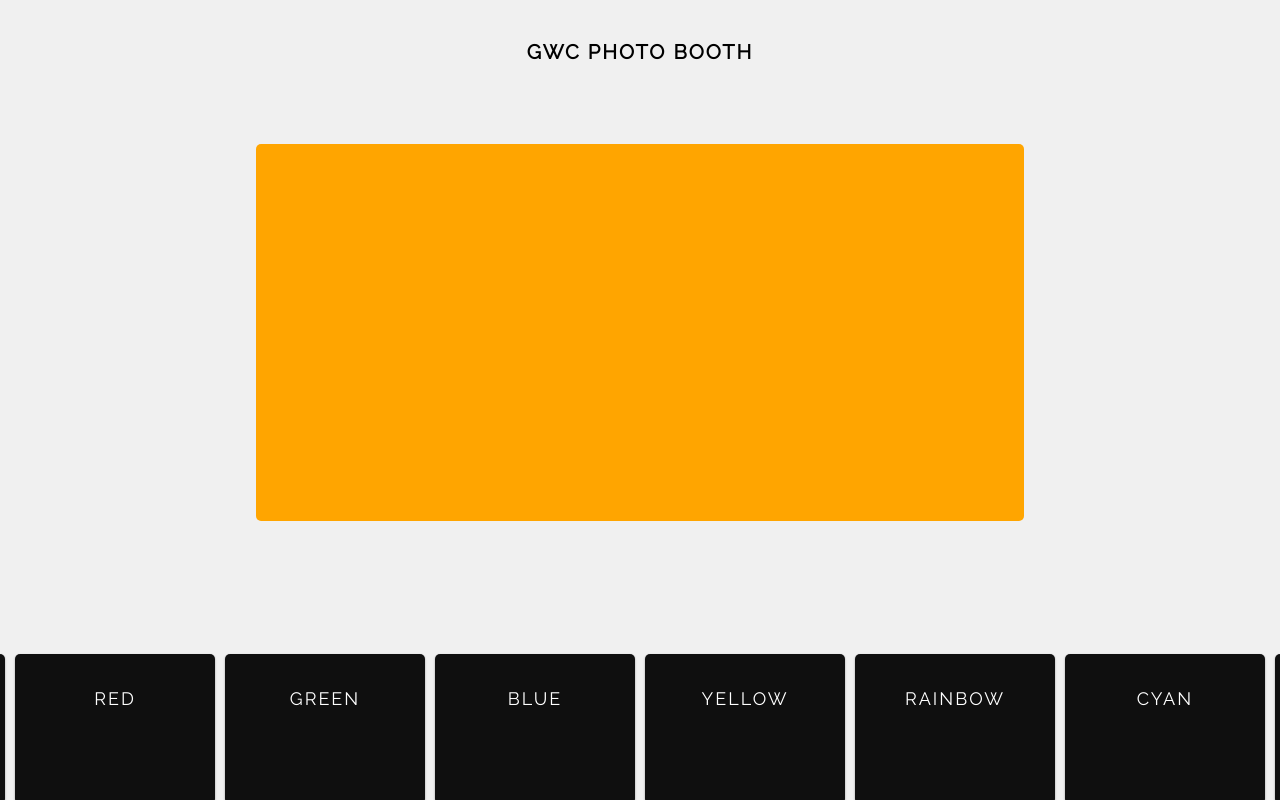
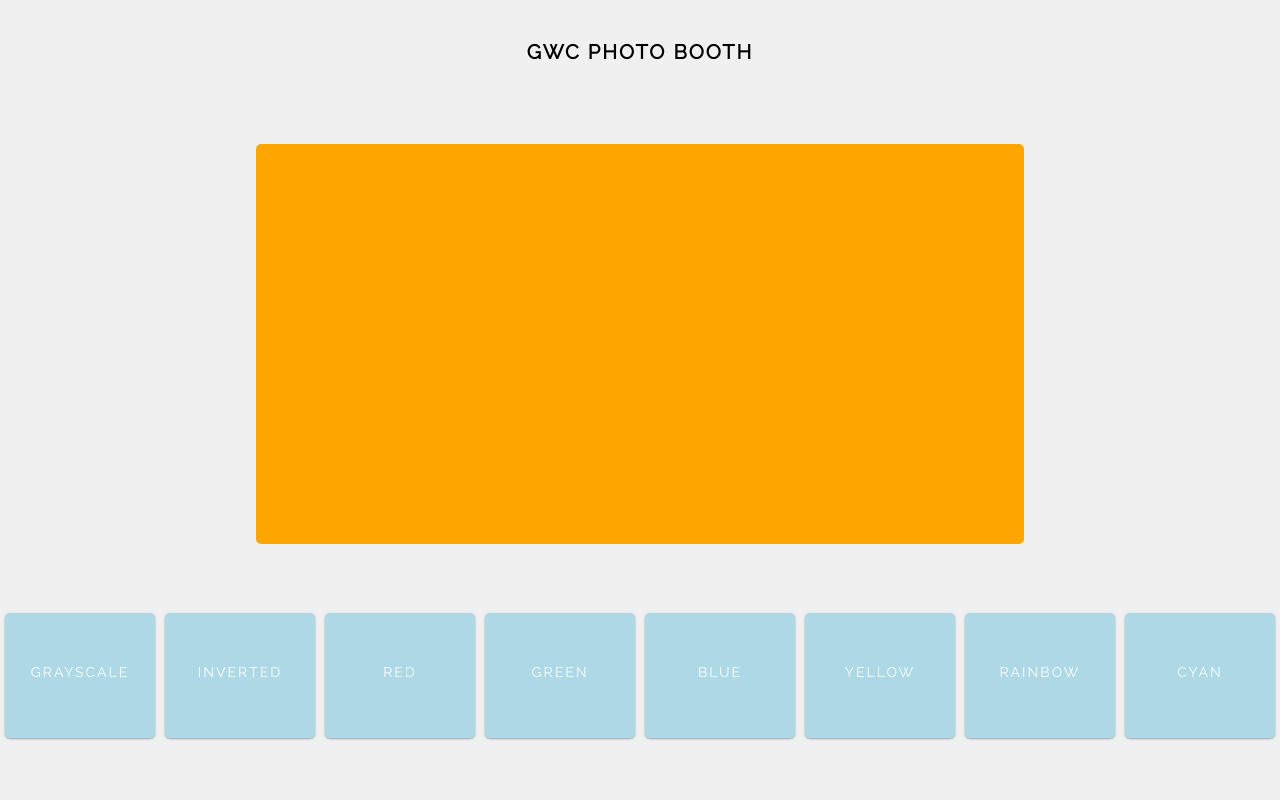
Before and after one commit to lucasrose/gwc-photo-booth, a React (Create React App) app: page / in a window 1280 px wide. Built offline with nearby package versions, Linux system fonts and the light colour scheme.

Commit message:
update styles

```diff
--- a/src/components/Booth.jsx
+++ /dev/null
@@ -1,12 +0,0 @@
-import React, { useState, useEffect } from 'react';
-import '../styles/filterBooth.css';
-
-function Booth() {
-  //TODO: ADD CANVAS HERE
-  return (
-    <div className="filter-booth">
-    </div>
-  );
-}
-
-export default Booth;
--- /dev/null
+++ b/src/components/Canvas.jsx
@@ -0,0 +1,25 @@
+import React, { useRef, useEffect } from 'react';
+import '../styles/filterBooth.css';
+
+function getCanvasFromFilter(inputEl, filter){
+  return <canvas ref={inputEl} width="inherit" height="inherit"/>;
+}
+
+function Canvas(props) {
+  const { filter } = props;  //change canvas based on filter
+  const inputEl = useRef(null);
+
+  useEffect(() => {
+    const canvas = inputEl.current;
+    const context = canvas.getContext("2d");
+  }, []);
+
+  const canvas = getCanvasFromFilter(inputEl, filter);
+  return(
+    <div className="filter-booth">
+      {canvas}
+    </div>
+  )
+}
+
+export default Canvas
--- a/src/components/FilterItem.jsx
+++ b/src/components/FilterItem.jsx
@@ -3,10 +3,11 @@ import '../styles/filterBooth.css';
 import { generateGradient } from '../utilities/helpers';
 
 function FilterItem(props) {
-  const backgroundColor = generateGradient();
-  const { name, handleClick} = props;
+  const { name, color, handleClick} = props;
   return (
-    <div className="filter-item" style={{"background": '#0f0f0f'}} onClick={handleClick}>{name}</div>
+    <div className="filter-item" onClick={handleClick}>
+      <p className="filter-item-name">{name}</p>
+    </div>
   );
 }
 
--- a/src/components/FilterList.jsx
+++ b/src/components/FilterList.jsx
@@ -1,6 +1,6 @@
 import React, { useState, useEffect } from 'react';
 import FilterItem from './FilterItem';
-import { getFilters } from '../utilities/helpers';
+import { getFilters, generateGradient } from '../utilities/helpers';
 import '../styles/filterBooth.css';
 
 function FilterList(props) {
@@ -9,7 +9,8 @@ function FilterList(props) {
   return (
     <div className="filter-list">
       { filters.map((filter, index) => {
-        return <FilterItem key={index} name={filter} handleClick={handleClick} />
+        const color = generateGradient();
+        return <FilterItem key={index} name={filter} color={color} handleClick={handleClick} />
       })}
     </div>
   );
--- a/src/components/Main.jsx
+++ b/src/components/Main.jsx
@@ -1,16 +1,16 @@
 import React, {useState} from 'react';
 import FilterList from './FilterList';
-import Booth from './Booth';
+import Canvas from './Canvas';
 import FilterBoothTitle from './FilterBoothTitle';
 
 function Main() {
-  const [currentFilter, setCurrentFilter] = useState(null);
+  const [filter, setFilter] = useState(null);
   return (
     <>
       <FilterBoothTitle name="GWC Photo Booth"/>
-      <Booth/>
+      <Canvas filter={filter} />
       <FilterList
-        handleClick={setCurrentFilter}
+        handleClick={setFilter}
       />
     </>
   );
--- a/src/styles/filterBooth.css
+++ b/src/styles/filterBooth.css
@@ -1,33 +1,44 @@
 .filter-item {
-  min-width: 200px;
-  height: 150px;
+  min-width: 150px;
+  height: 125px;
   overflow: visible;
   pointer-events: auto;
   transform-origin: 50% 50% 0px;
-  color: white;
   line-height: 90px;
-  font-size: 18px;
   background: lightblue;
-  text-transform: uppercase;
-  letter-spacing: 2px;
   margin: 5px;
-  text-align: center;
   flex: 0 0 auto;
   top: 50%;
   border-radius: 5px;
   box-shadow: 0 1px 3px rgba(0,0,0,0.12), 0 1px 2px rgba(0,0,0,0.24);
   transition: all 0.3s cubic-bezier(.25,.8,.25,1);
+  overflow: hidden;
+  text-decoration: none;
+  text-transform: uppercase;
+  letter-spacing: 2px;
+  color: white;
+  font-size: 14px;
+  text-align: center;
+}
+
+.filter-item-name {
+  top: 50%;
+  left: 50%;
+  vertical-align: middle;
+  text-align: center;
 }
 
 .filter-list {
-  width:100%;
-  justify-content: center;
-  align-content: center;
-  left: 0;
-  margin-top: 8em;
+  margin-top: 4em;
   display: flex;
+  align-items: center;
+  flex-direction: row;
   flex-wrap: nowrap;
-  overflow-x: auto;
+  overflow-x: scroll;
+  margin-left: auto;
+  margin-right: auto;
+  max-width: 100%;
+  -webkit-overflow-scrolling: touch;
 }
 
 .filter-booth {
--- a/src/styles/splash.css
+++ b/src/styles/splash.css
@@ -1,6 +1,7 @@
 .splash-screen {
   width: 100vw;
   height: 100vh;
+  margin-top: 10em;
   pointer-events: none;
   font-family: 'Raleway', sans-serif;
   font-weight: bolder;
```
